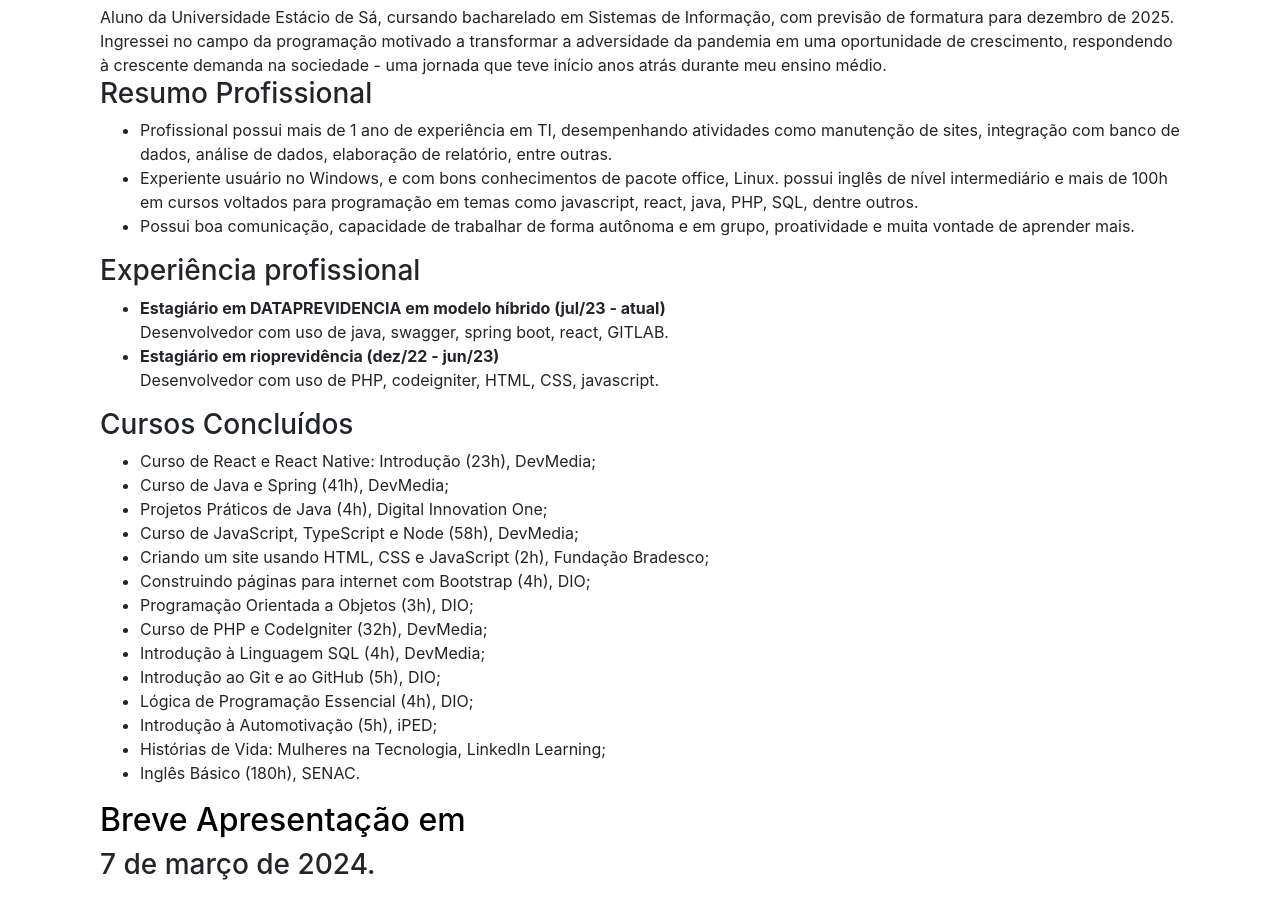
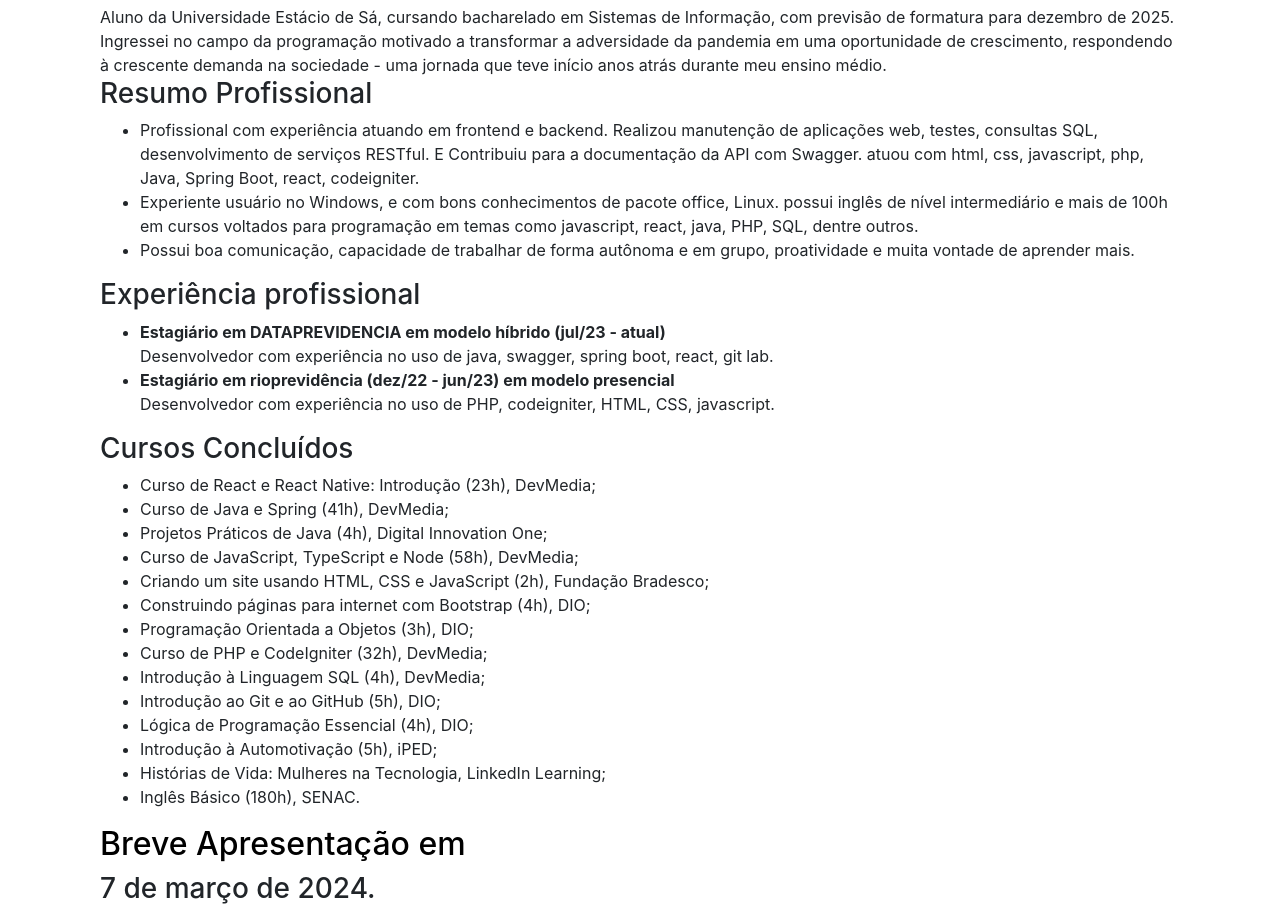
Before and after one commit to eduardosaatkamp/portfolioEduardoSaat, a website: page index.html in a window 1280 px wide. Shown: the part 1256-2171 px from the top of the page. Drawn offline with Linux system fonts and the light colour scheme.

Commit message:
Update index.html

```diff
--- a/index.html
+++ b/index.html
@@ -116,7 +116,7 @@
             Aluno da Universidade Estácio de Sá, cursando bacharelado em Sistemas de Informação, com previsão de formatura para dezembro de 2025. Ingressei no campo da programação motivado a transformar a adversidade da pandemia em uma oportunidade de crescimento, respondendo à crescente demanda na sociedade - uma jornada que teve início anos atrás durante meu ensino médio.
             <h3>Resumo Profissional</h3>
             <ul>
-              <li>Profissional possui mais de 1 ano de experiência em TI, desempenhando atividades como manutenção de sites, integração com banco de dados, análise de dados, elaboração de relatório, entre outras.</li>
+              <li>Profissional com experiência atuando em frontend e backend. Realizou manutenção de aplicações web, testes, consultas SQL, desenvolvimento de serviços RESTful. E Contribuiu para a documentação da API com Swagger. atuou com html, css, javascript, php, Java, Spring Boot, react, codeigniter.</li>
               <li>Experiente usuário no Windows, e com bons conhecimentos de pacote office, Linux. possui inglês de nível intermediário e mais de 100h em cursos voltados para programação em temas como javascript, react, java, PHP, SQL, dentre outros.</li>
               <li>Possui boa comunicação, capacidade de trabalhar de forma autônoma e em grupo, proatividade e muita vontade de aprender mais.</li>
             </ul>
@@ -124,8 +124,8 @@
 <h3>Experiência profissional</h3>
 <ul>
   <li> <b>Estagiário em DATAPREVIDENCIA em modelo híbrido (jul/23 - atual) </b> <br>
-  Desenvolvedor com uso de java, swagger, spring boot, react, GITLAB.</li>
-  <li><b>Estagiário em rioprevidência (dez/22 - jun/23)</b> <br> Desenvolvedor com uso de PHP, codeigniter, HTML, CSS, javascript.</li>
+  Desenvolvedor com experiência no uso de java, swagger, spring boot, react, git lab.</li>
+  <li><b>Estagiário em rioprevidência (dez/22 - jun/23) em modelo presencial</b> <br> Desenvolvedor com experiência no uso de PHP, codeigniter, HTML, CSS, javascript.</li>
 </ul>
           </p>
             <P class="post_content">
```
